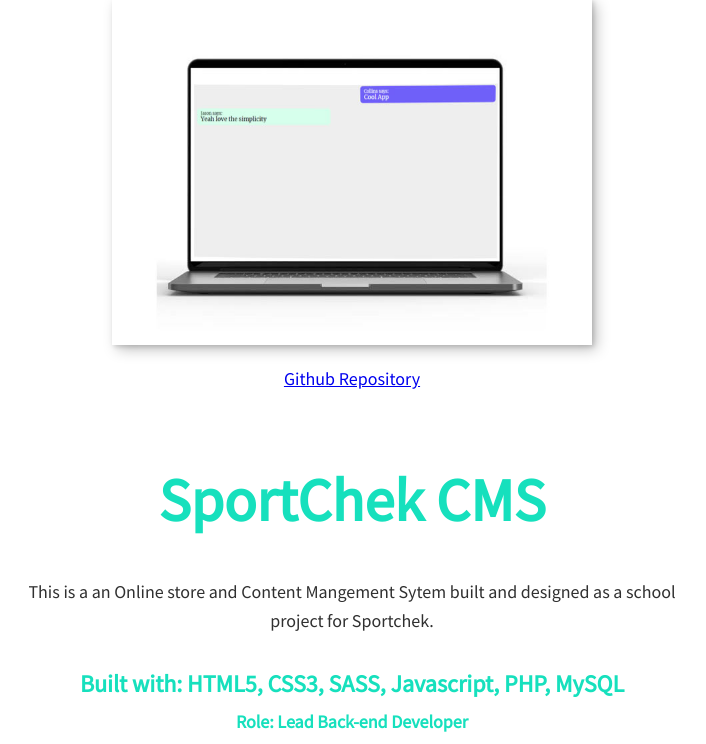
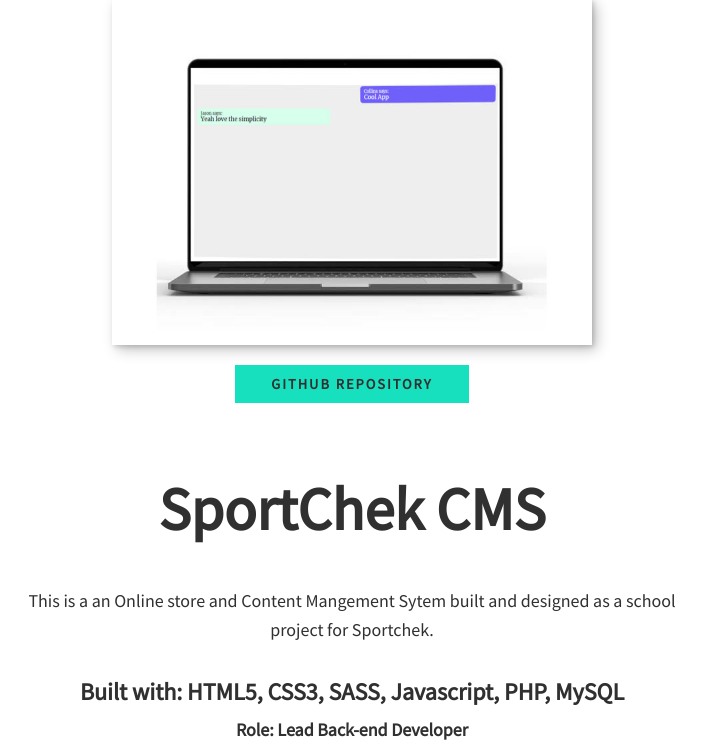
Before and after one commit to junior231/Ilo_Collins_New_Portfolio, a PHP site: page /portfolio.php in a window 1280 px wide. Shown: the part 2578-3322 px from the top of the page, without its empty margins (288-994 px from the left). Run offline with PHP 8.4, Linux system fonts and the light colour scheme; some libraries are stand-ins or nearby versions.

Commit message:
98% up and running

```diff
--- a/portfolio.php
+++ b/portfolio.php
@@ -34,6 +34,7 @@ require_once 'scripts/contact.php';
                 <li class="nav__item"><a class="nav__link" href="index.php#services">My Services</a></li>
                 <li class="nav__item"><a class="nav__link" href="index.php#work">My Work</a></li>
                 <li class="nav__item"><a class="nav__link" href="index.php#about">About Me</a></li>
+                <li class="nav__item"><a class="nav__link" href="index.php#about">Contact</a></li>
             </ul>
         </nav>
     </header>
@@ -68,7 +69,7 @@ require_once 'scripts/contact.php';
             <h3 class="sub-headings">Final Look</h3>
             <img src="images/chat_app_3.jpg" alt="Image Of Chat App Interface" class="inner-image">
             <img src="images/chat_app_2.jpg" alt="Image of Chat App Interface" class="inner-image">
-            <a href="#">Github Repository</a>
+            <a href="#" class="btn">Github Repository</a>
         </div>
     </div>
 
@@ -94,7 +95,7 @@ require_once 'scripts/contact.php';
         <img src="images/sportchek_mockup_3.jpg" alt="Image Of SportChek CMS Interface" class="inner-image">
         <img src="images/sportchek_admin" alt="Image of Admin Page" class="inner-image">
 
-            <a href="#">Github Repository</a>
+        <a href="#" class="btn">Github Repository</a>
         </div>
     </div>
 
@@ -105,7 +106,7 @@ require_once 'scripts/contact.php';
         <p class="port-text">This is a Cool Drumkit App, come up with some nice beat combos by simply pushing the keys on your keyboard. Combine sounds to come up with a catchy tune.</p>
         <img src="images/drumkit.jpg" alt="Image of Drumkit App" class="inner-image">
         <h3 class="headings"><strong>Built with:</strong> HTML5, CSS3, and Javascript</h3>
-        <a href="#">Github Repository</a>
+        <a href="#" class="btn">Github Repository</a>
         </div>
     </div>
 
@@ -116,7 +117,7 @@ require_once 'scripts/contact.php';
         <p class="port-text">This is Drag and Drop App which lets you solve various Picture Puzzles. Drag and drop the images on the left into the boxes on the right and try to come up with the perfect image.</p>
         <img src="images/drag_n_drop.jpg" alt="Image of the Drag and Drop App" class="inner-image">
         <h3 class="headings"><strong>Built with:</strong> HTML5, CSS3, and Javascript</h3>
-        <a href="#">Github Repository</a>
+        <a href="#" class="btn">Github Repository</a>
         </div>
     </div>
 
@@ -127,7 +128,7 @@ require_once 'scripts/contact.php';
         <p class="port-text">Check out this really cool Audio App. One of the first Apps i built and designed with simple Javascript. Play, Pause or Rewind your favourite tunes and let the good times roll.</p>
         <img src="images/audio_app.jpg" alt="Image of the Audio App Interface" class="inner-image">
         <h3 class="headings"><strong>Built with:</strong> HTML5, CSS3, and Javascript</h3>
-        <a href="#">Github Repository</a>
+        <a href="#" class="btn">Github Repository</a>
        </div>
     </div>
 
@@ -138,7 +139,7 @@ require_once 'scripts/contact.php';
         <img src="images/ontario.jpg" alt="Image of Ontario Summer Logo" class="inner-image">
         <h3 class="headings"><strong>Built with:</strong> HTML5, CSS3, SASS, Vue.js, PHP, MySQL and Javascript</h3>
         <h4 class="headings"><strong>Role: </strong>Lead Back-end Developer</h4>
-        <a href="#">Github Repository</a>
+        <a href="#" class="btn">Github Repository</a>
       </div>
     </div>
 
@@ -149,7 +150,7 @@ require_once 'scripts/contact.php';
        <img src="images/logo-cliff.jpg" alt="Image of Ontario Summer Logo" class="inner-image">
        <h3 class="headings"><strong>Built with:</strong> HTML5, CSS3, SASS, Adobe Illustrator, Photoshop, Adobe Premier Pro and JavaScript</h3>
         <h4 class="headings"><strong>Role: </strong>Lead Back-end Developer</h4>
-        <a href="#">Github Repository</a>
+        <a href="#" class="btn">Github Repository</a>
        </div>
     </div>
 
@@ -159,7 +160,7 @@ require_once 'scripts/contact.php';
         <p class="port-text">This is Sports Data Visualization Project using futuristic HUD designs to higlight various strengths and abilities of an athlete. As a tribute to the Late Kobe Bryant, we decided to make him the athlete in focus, for this group project for school.</p>
         <img src="images/mamba.jpg" alt="Image of Kobe" class="inner-image">
         <h3 class="headings"><strong>Built with:</strong> Adobe Illustrator, Adobe After Effects and Adobe Premier</h3>
-        <a href="#">Github Repository</a>
+        <a href="#" class="btn">Github Repository</a>
         </div>
     </div>
 
@@ -169,7 +170,7 @@ require_once 'scripts/contact.php';
         <p class="port-text">This is a Flashback App designed and created as a retro streaming platform for old movies, tv-shows and music from the 50s to 80s. Take a flashback, by going o a trip down memory lane.</p>
         <img src="images/roku_mockup.jpg" alt="Image of Roku Flashback login screen" class="inner-image">
         <h3 class="headings"><strong>Built with:</strong>HTML5, CSS3, Vue.js, SASS, Gulp.js, PHP, MYSQL, Node.js and JavaScript</h3>
-        <a href="#">Github Repository</a>
+        <a href="#" class="btn">Github Repository</a>
         </div>
     </div>
 
@@ -179,7 +180,7 @@ require_once 'scripts/contact.php';
         <p class="port-text">Checkout this Poster designed for an Ad campaign against teenage vaping and E-cig usage. This was created as a school project for Health Canada.</p>
         <img src="images/e-cig_ad.jpg" alt="Image of Poster" class="inner-image">
         <h3 class="headings"><strong>Built with:</strong>Adobe Illustrator and Photoshop</h3>
-        <a href="#">Github Repository</a>
+        <a href="#" class="btn">Github Repository</a>
         </div>
     </div>
 
--- a/styles/style.css
+++ b/styles/style.css
@@ -610,7 +610,7 @@ label{
 .headings {
     text-align: center;
     margin: .5em .5em;
-    color: var(--clr-accent);
+    color: var(--clr-dark);
 }
 
 .sub-headings {
```
Also changed, not shown: index.php (+5 -4 lines), mail.php (+29 -11 lines).
